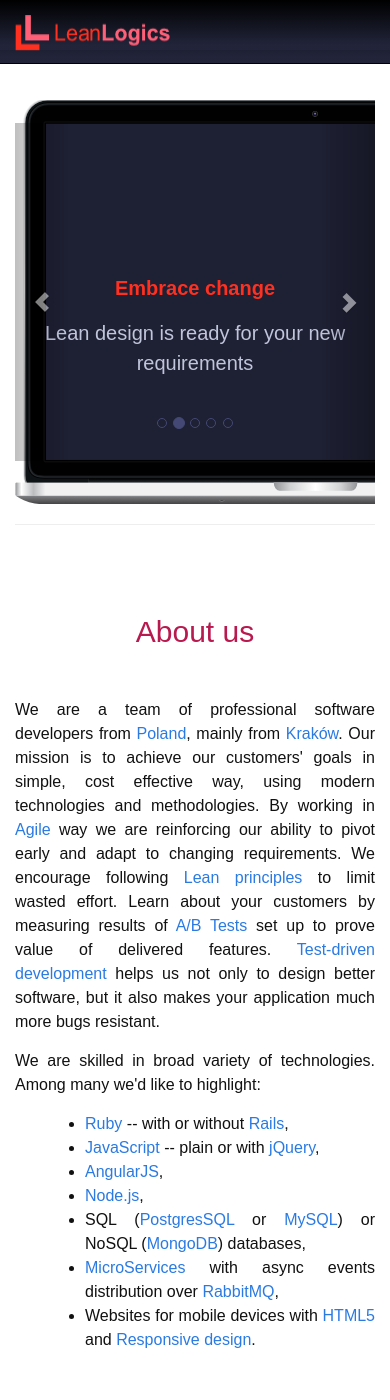
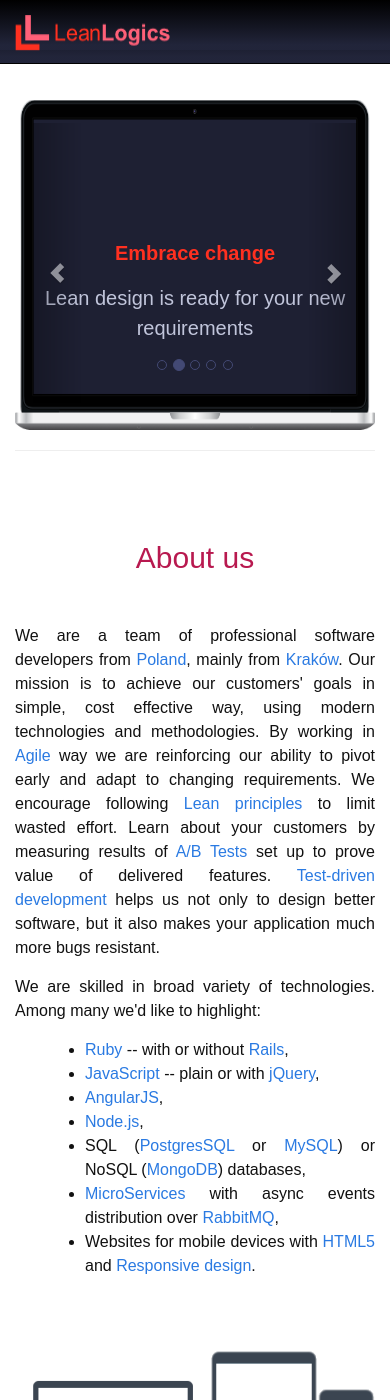
Before and after one commit to natalia-szydlak/tests.racing, a Jekyll site: the page built from index.html, in a window 390 px wide and 1400 px high. Built offline with Jekyll 4.4.1, drawn with Linux system fonts in a browser that asks for light colours.

Commit message:
Responsive design

```diff
--- a/_sass/_layout.scss
+++ b/_sass/_layout.scss
@@ -1,12 +1,24 @@
 #carousel-outer {
   height: 404px;
-  max-width: 601px;
+  width: 601px;
   background: url('/images/macbook.png');
   padding-top: 23px;
+  @media (max-width: 630px) {
+    padding-top: 23px;
+    width: 100%;
+    height: 330px;
+    background-size: 100% 100%;
+
+  }
   #carousel {
     position: relative;
-    max-width: 541px;
+    width: 541px;
     height: 338px;
+    @media (max-width: 630px) {
+      width: 90%;
+      height: 280px;
+
+    }
     .carousel-indicators li {
       border-color: lighten($header-bg-color, 30%);
       &.active {
@@ -18,6 +30,9 @@
       text-align: center;
       font-size: 20px;
       padding-top: 150px;
+      @media (max-width: 630px) {
+        padding-top: 115px;
+      }
       p {
         &.first {
           color: $darklogo-back-color;
@@ -33,6 +48,7 @@
     }
   }
 }
+
 .site-header {
   height: 64px;
   background-color: $header-bg-color;
```
